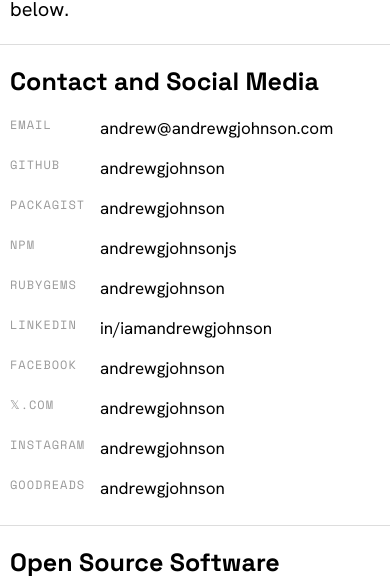
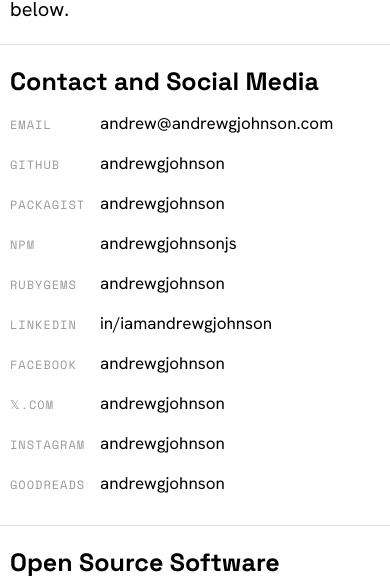
Before and after one commit to andrewgjohnson/www.andrewgjohnson.com, a Jekyll site: the page built from pages/index.md, in a window 390 px wide. Shown: the part 356-943 px from the top of the page. Built offline with Jekyll 4.4.1, drawn with Linux system fonts in a browser that asks for light colours; nearby versions of some CDN libraries; grey boxes are pictures that could not be loaded.

Commit message:
Updated social link alignment

```diff
--- a/css/stylesheet.css
+++ b/css/stylesheet.css
@@ -104,4 +104,5 @@ ul.platforms a                                { display:inline-block;font-family
     #contact li:nth-child(8)                  { left:0;right:0;top:280px }
     #contact li:nth-child(9)                  { left:0;right:0;top:320px }
     #contact li:nth-child(10)                 { left:0;right:0;top:360px }
+    #contact strong                           { line-height:36px }
 }
```
Also changed, not shown: css/stylesheet.min.css.
